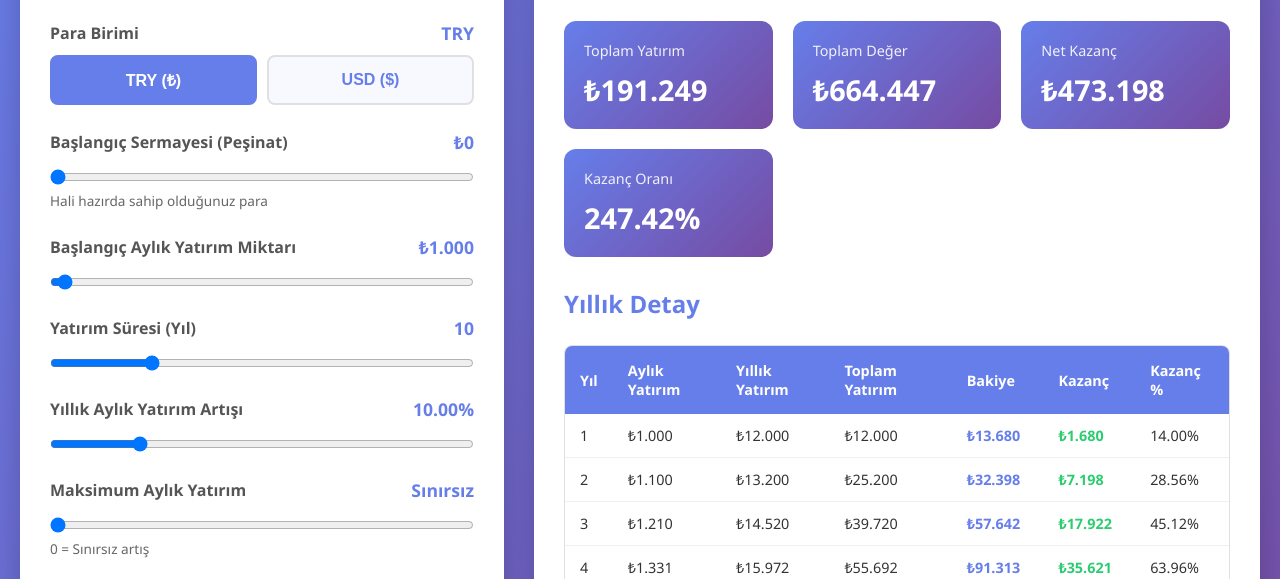
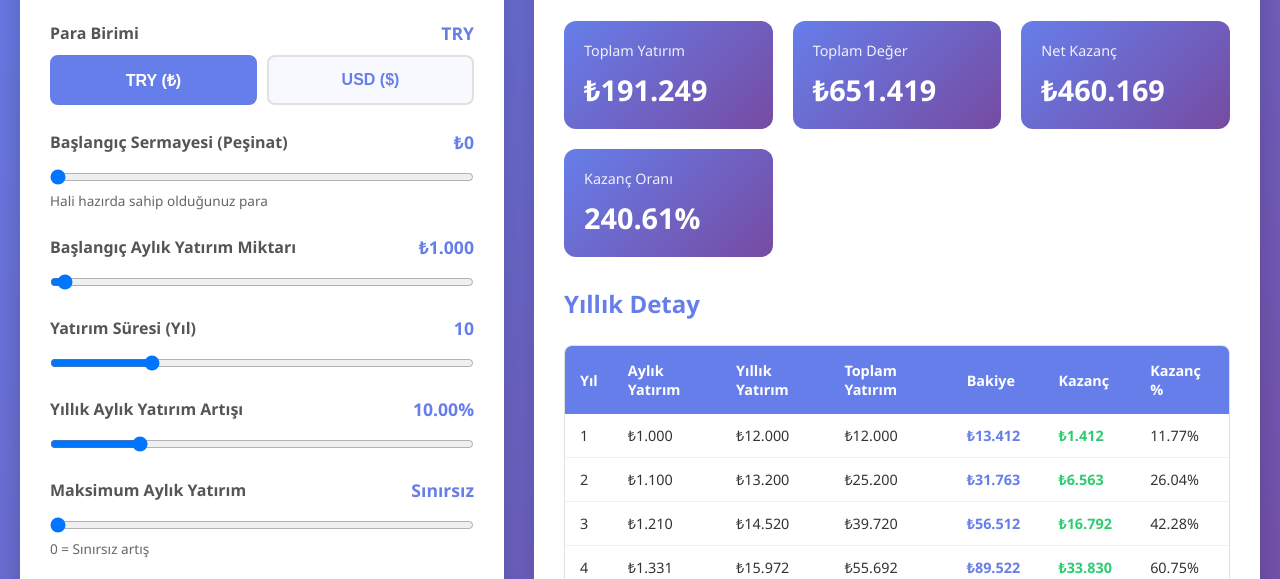
Before and after one commit to salihgenchw/sekizinciharika, a React (Vite) app: page / in a window 1280 px wide. Shown: the part 221-800 px from the top of the page. Built offline with nearby package versions, Linux system fonts and the light colour scheme.

Commit message:
Refactor compound interest calculation for clarity and improve withdrawal handling

```diff
--- a/src/App.jsx
+++ b/src/App.jsx
@@ -38,8 +38,8 @@ function App() {
 
   const calculateCompoundInterest = () => {
     const results = [];
-    let totalInvested = initialCapital; // Başlangıç sermayesini toplam yatırıma ekle
-    let currentBalance = initialCapital; // Başlangıç bakiyesi
+    let totalInvested = initialCapital;
+    let currentBalance = initialCapital;
     let currentMonthlyInvestment = monthlyInvestment;
 
     // Para çekmenin başladığı en erken yılı bul
@@ -50,40 +50,34 @@ function App() {
 
     for (let year = 1; year <= years; year++) {
       let yearInvestment = 0;
-      const yearMonthlyInvestment = currentMonthlyInvestment; // Bu yıl için kullanılan aylık yatırım
-
-      // Para çekme başladıysa yatırım yapma
+      const yearMonthlyInvestment = currentMonthlyInvestment;
       const shouldInvest = year < firstWithdrawalYear;
-
-      // Yıl başı bakiyesini temettü hesabı için sakla
       const balanceAtYearStart = currentBalance;
 
-      // Aylık yatırımlar ve kazançlar
       for (let month = 1; month <= 12; month++) {
-        if (shouldInvest) {
-          currentBalance += currentMonthlyInvestment;
-          yearInvestment += currentMonthlyInvestment;
-          totalInvested += currentMonthlyInvestment;
+        // 💰 Önce faiz işle
+        if (isDividendStock) {
+          currentBalance *= 1 + monthlyStockGrowth / 100;
+        } else {
+          currentBalance *= 1 + monthlyReturn / 100;
         }
 
-        // Aylık para çekme işlemleri
+        // 💸 Aylık para çekme
         withdrawals.forEach((w) => {
           if (w.isMonthly && year >= w.startYear && year <= w.endYear) {
             currentBalance -= w.amount;
           }
         });
 
-        if (isDividendStock) {
-          // Temettü hissesi: aylık hisse değer artışı
-          currentBalance *= 1 + monthlyStockGrowth / 100;
-        } else {
-          // Normal yatırım: aylık kazanç
-          currentBalance *= 1 + monthlyReturn / 100;
+        // 💵 Yatırım yıl başlamadan yapılmıyorsa (örneğin emekli olduktan sonra)
+        if (shouldInvest) {
+          currentBalance += currentMonthlyInvestment;
+          yearInvestment += currentMonthlyInvestment;
+          totalInvested += currentMonthlyInvestment;
         }
       }
 
-      // Temettü hesaplaması (yıllık) - sadece temettü hissesi için
-      // Gerçek hayatta temettü yıl başındaki bakiyeye göre hesaplanır
+      // 📈 Temettü hesaplaması
       let yearlyDividendAmount = 0;
       let monthlyDividendSalary = 0;
       if (isDividendStock) {
@@ -91,21 +85,19 @@ function App() {
         monthlyDividendSalary = yearlyDividendAmount / 12;
         if (reinvestDividend) {
           currentBalance += yearlyDividendAmount;
-          // Temettü geri yatırımı totalInvested'a eklenmez
         }
       }
 
-      // Tek seferlik para çekme işlemleri
+      // 💰 Yıllık tek seferlik para çekme
       withdrawals.forEach((w) => {
         if (!w.isMonthly && year >= w.startYear && year <= w.endYear) {
           currentBalance -= w.amount;
         }
       });
 
-      // Yıllık artış uygulama
+      // 🔁 Yıllık yatırım artışı
       if (year < years && shouldInvest) {
         currentMonthlyInvestment *= 1 + yearlyIncrease / 100;
-        // Maksimum aylık yatırım kontrolü
         if (
           maxMonthlyInvestment > 0 &&
           currentMonthlyInvestment > maxMonthlyInvestment
@@ -121,12 +113,12 @@ function App() {
       results.push({
         year,
         invested: yearInvestment,
-        totalInvested: totalInvested,
+        totalInvested,
         balance: currentBalance,
-        profit: profit,
-        profitPercentage: profitPercentage,
-        monthlyInvestment: shouldInvest ? yearMonthlyInvestment : 0, // Para çekme başladıysa 0
-        monthlyDividendSalary: monthlyDividendSalary, // Aylık temettü maaşı
+        profit,
+        profitPercentage,
+        monthlyInvestment: shouldInvest ? yearMonthlyInvestment : 0,
+        monthlyDividendSalary,
       });
     }
 
```
